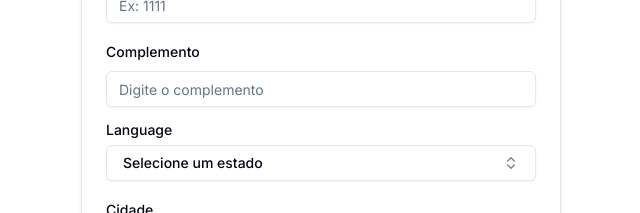
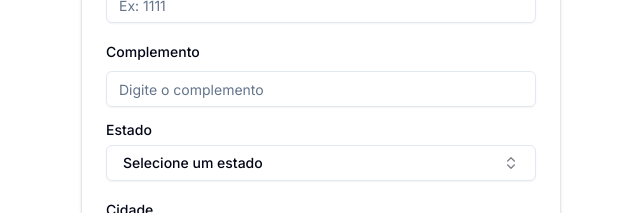
Before and after one commit to XFERRER7/register-prototype, a Next.js app: page / in a window 1280 px wide. Shown: the part 860-1073 px from the top of the page, without its empty margins (319-959 px from the left). Built offline with nearby package versions, Linux system fonts and the light colour scheme.

Commit message:
Translate form labels and placeholders to Portuguese for better localization

```diff
--- a/src/components/forms/address-data-form.tsx
+++ b/src/components/forms/address-data-form.tsx
@@ -186,7 +186,7 @@ export const AddressDataForm = () => {
                 name="state"
                 render={({ field }) => (
                   <FormItem className="flex flex-col">
-                    <FormLabel>Language</FormLabel>
+                    <FormLabel>Estado</FormLabel>
                     <Popover>
                       <PopoverTrigger asChild>
                         <FormControl>
@@ -209,9 +209,9 @@ export const AddressDataForm = () => {
                       </PopoverTrigger>
                       <PopoverContent className="w-[200px] p-0">
                         <Command>
-                          <CommandInput placeholder="Search language..." />
+                          <CommandInput placeholder="Procure um estado..." />
                           <CommandList>
-                            <CommandEmpty>No language found.</CommandEmpty>
+                            <CommandEmpty>Nenhum estado encontrado.</CommandEmpty>
                             <CommandGroup>
                               {brStates.map((state) => (
                                 <CommandItem
```
